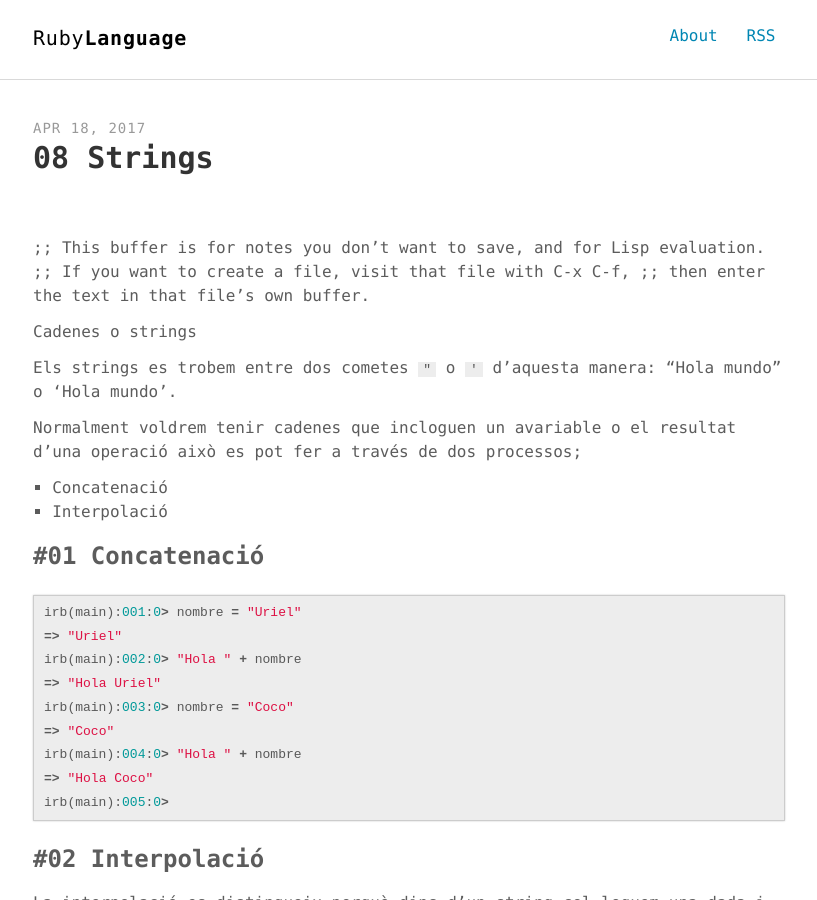
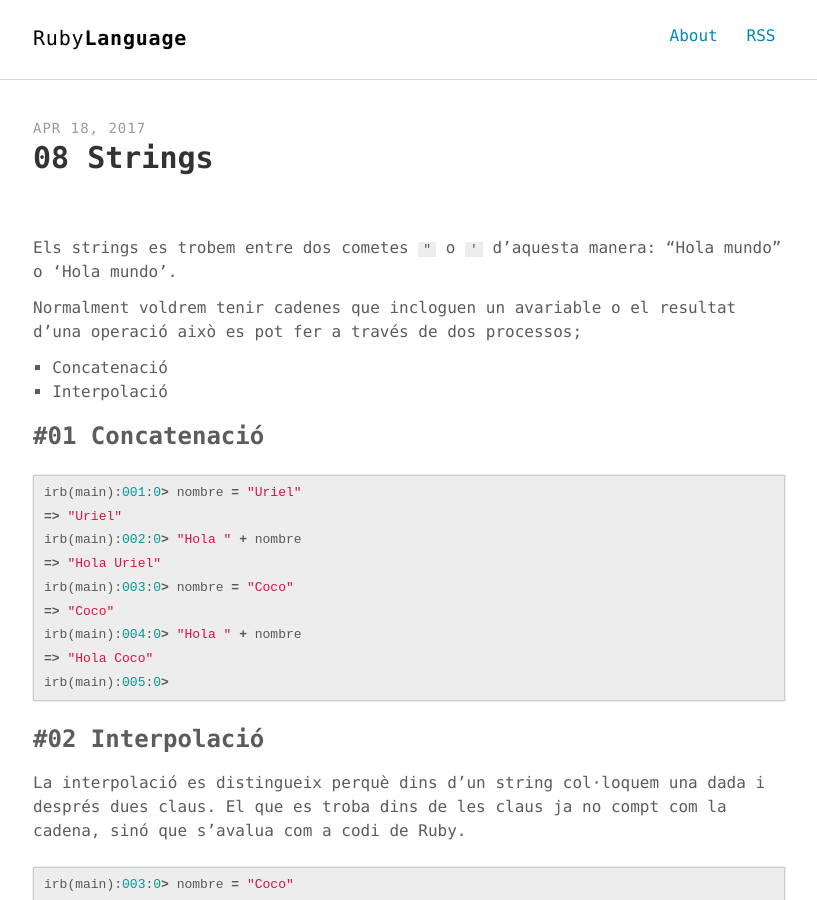
Before and after one commit to inclusa/ruby, a Jekyll site: the page built from _posts/2017-04-18-strings.md, in a window 1280 px wide and 900 px high. Shown: the whole window, without its empty margins (231-1048 px from the left). Built offline with Jekyll 4.4.1, drawn with Linux system fonts in a browser that asks for light colours; comment, search, counter and statistics services are not loaded.

Commit message:
Strings correcció

```diff
--- a/_posts/2017-04-18-strings.md
+++ b/_posts/2017-04-18-strings.md
@@ -7,11 +7,6 @@ keywords: strings
 coments: true
 ---
 
-;; This buffer is for notes you don't want to save, and for Lisp evaluation.
-;; If you want to create a file, visit that file with C-x C-f,
-;; then enter the text in that file's own buffer.
-
-Cadenes o strings
 
 Els strings es trobem entre dos cometes `"` o `'` d'aquesta manera: "Hola mundo" o 'Hola mundo'.
 
```
